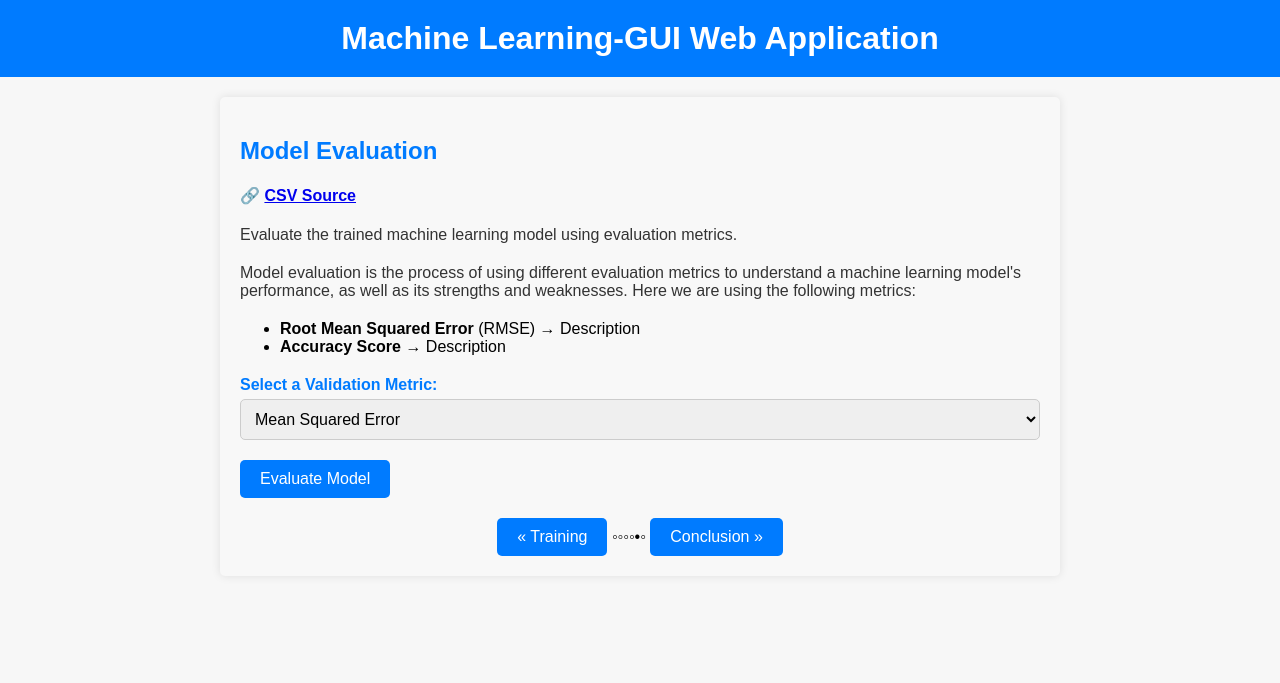
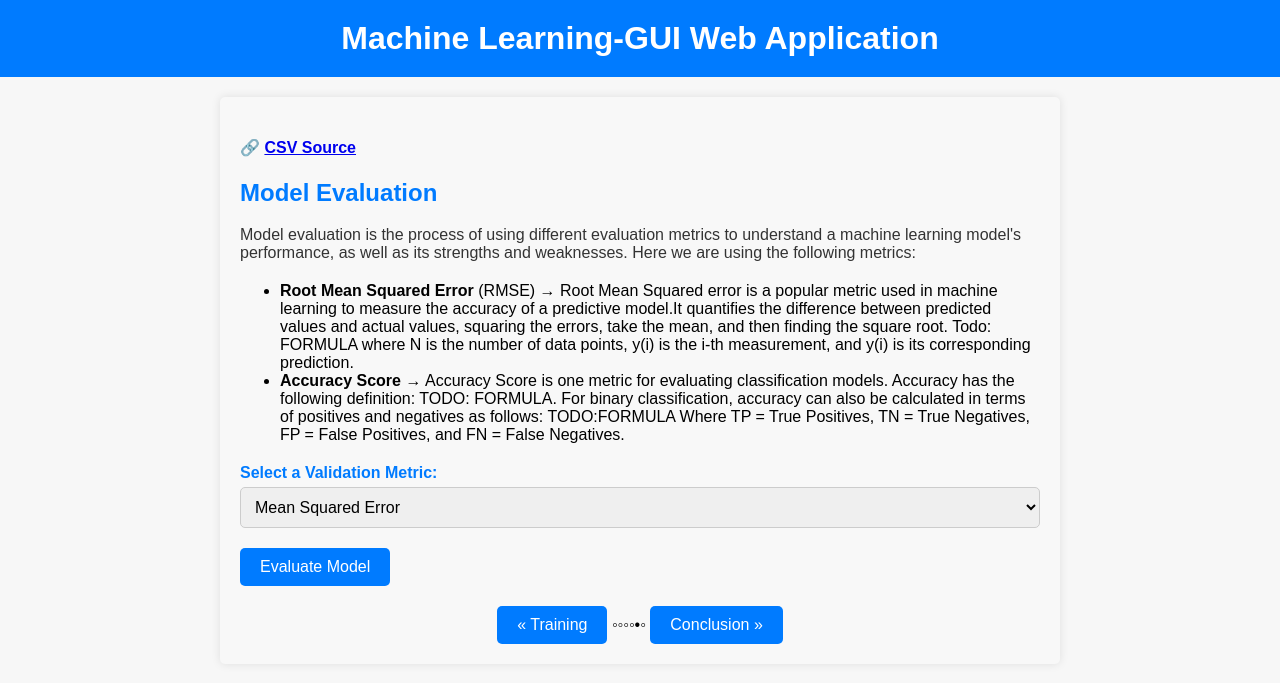
Before and after one commit to jbonda/ml-workflow-pipeline, a Flask app: page /evaluation in a window 1280 px wide. Shown: the top 683 px of the page. Run offline with Flask 3, Linux system fonts and the light colour scheme.

Commit message:
Update evaluation.html
Added descriptions for the page and need to add the formulae.

```diff
--- a/ML_GUI/templates/evaluation.html
+++ b/ML_GUI/templates/evaluation.html
@@ -97,13 +97,8 @@
   <body>
     <h1>Machine Learning-GUI Web Application</h1>
     <div class="container">
+	<h4>🔗 <a href="/data" target="_blank">CSV Source</a></h4>
       <h2>Model Evaluation</h2>
-      <h4>🔗 <a href="/data" target="_blank">CSV Source</a></h4>
-
-      <p>
-        Evaluate the trained machine learning model using evaluation metrics.
-      </p>
-
       <p>
         Model evaluation is the process of using different evaluation metrics to
         understand a machine learning model's performance, as well as its
@@ -111,8 +106,8 @@
       </p>
 
       <ul>
-        <li><b>Root Mean Squared Error</b> (RMSE) → Description</li>
-        <li><b> Accuracy Score</b> → Description</li>
+        <li><b>Root Mean Squared Error</b> (RMSE) → Root Mean Squared error is a popular metric used in machine learning to measure the accuracy of a predictive model.It quantifies the difference between predicted 	values and actual values, squaring the errors, take the mean, and then finding the square root. Todo: FORMULA where N is the number of data points, y(i) is the i-th measurement, and y(i) is its corresponding 	prediction.</li>
+        <li><b> Accuracy Score</b> → Accuracy Score is one metric for evaluating classification models. Accuracy has the following definition: TODO: FORMULA. For binary classification, accuracy can also be 		calculated in terms of positives and negatives as follows: TODO:FORMULA Where TP = True Positives, TN = True Negatives, FP = False Positives, and FN = False Negatives.</li>
       </ul>
 
       <form method="POST" action="/evaluate_model">
```
